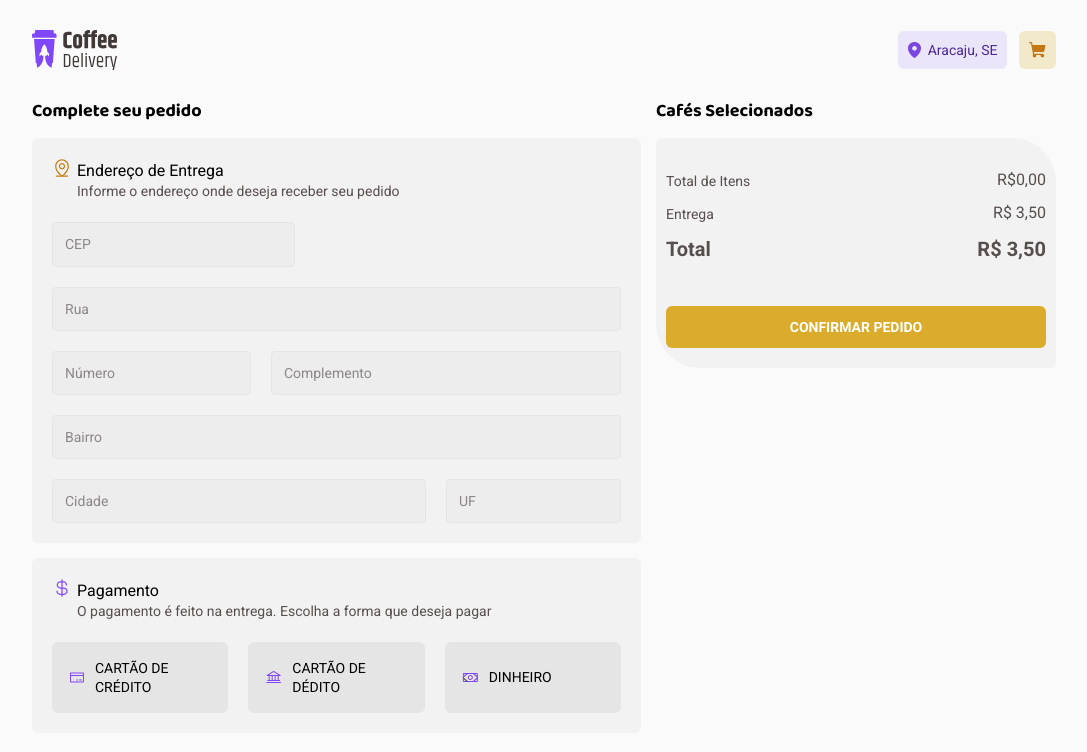
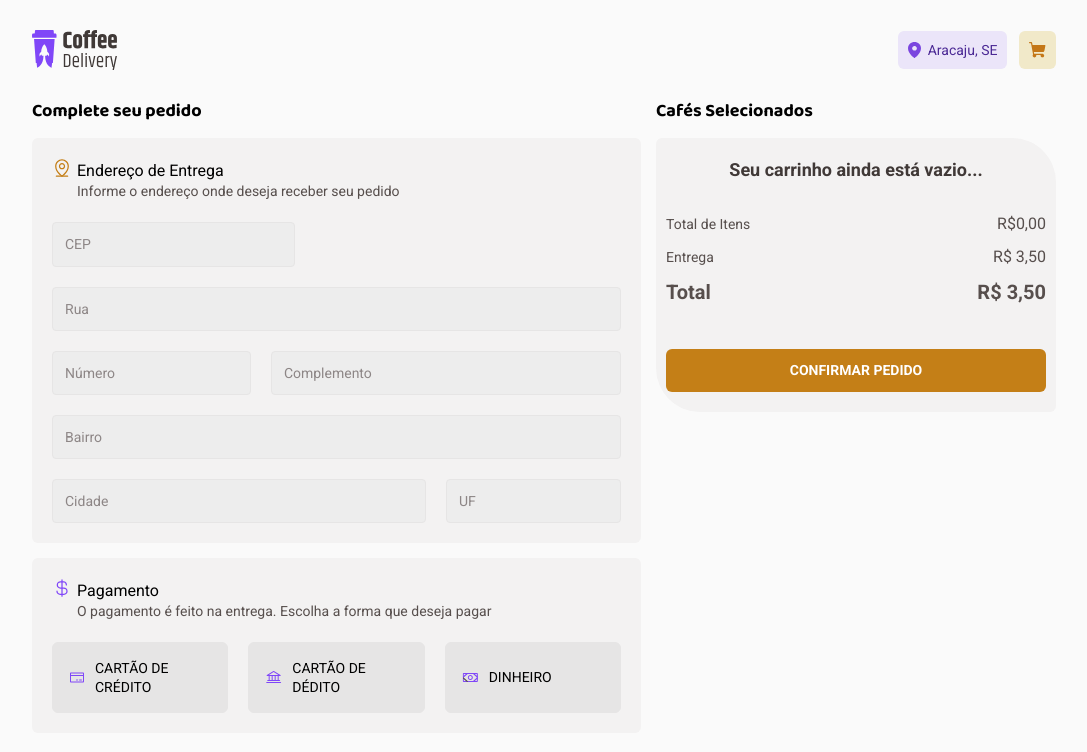
Before and after one commit to limaluan/coffee_delivery, a React (Vite) app: page /checkout in a window 1280 px wide. Shown: the top 752 px of the page, without its empty margins (96-1183 px from the left). Built offline with nearby package versions, Linux system fonts and the light colour scheme.

Commit message:
feat:toast confirmation when item is added to cart

```diff
--- a/src/components/CoffeeCard/index.tsx
+++ b/src/components/CoffeeCard/index.tsx
@@ -6,6 +6,7 @@ import { formatPrice } from "../../utils/formatPrice";
 import { useState } from "react";
 import { useAppDispatch } from "../../hooks/useTypedSelector";
 import { addItemToCart } from "../../store/cart/cartSlice";
+import { ToastContainer, toast } from "react-toastify";
 
 export function CoffeeCard(product: ICoffeeType) {
   const dispatch = useAppDispatch();
@@ -15,8 +16,10 @@ export function CoffeeCard(product: ICoffeeType) {
   const handleAddToCart = () => {
     dispatch(addItemToCart({ coffee: product, quantityToAdd: coffeeQuantity }));
     setCoffeeQuantity(1);
+    return toast.success(`${product.nome} foi adicionado ao carrinho!`, {
+      autoClose: 2000,
+    });
   };
-
   return (
     <CoffeeCardContainer>
       <img
@@ -62,6 +65,7 @@ export function CoffeeCard(product: ICoffeeType) {
           </div>
         </div>
       </div>
+      <ToastContainer />
     </CoffeeCardContainer>
   );
 }
--- a/src/components/CoffeesCartList/index.tsx
+++ b/src/components/CoffeesCartList/index.tsx
@@ -19,7 +19,8 @@ export function CoffeesCartList() {
       <h2 className="titles">Cafés Selecionados</h2>
 
       <div className="coffees-selected">
-        {cartItems.map((coffee) => (
+        {cartItems.length >= 1
+        ? cartItems.map((coffee) => (
           <div className="coffee-card" key={coffee.idProduto}>
             <img
               className="coffee-img"
@@ -62,7 +63,10 @@ export function CoffeesCartList() {
               </div>
             </div>
           </div>
-        ))}
+        )
+        )
+        :
+        (<p className="empty-cart-msg">Seu carrinho ainda está vazio...</p>)}
 
         <div className="order-info">
           <p>Total de Itens</p>
@@ -89,7 +93,7 @@ export function CoffeesCartList() {
           </p>
         </div>
 
-        <button className="confirm-button">CONFIRMAR PEDIDO</button>
+        <button className="confirm-button" disabled={cartItems.length < 1}>CONFIRMAR PEDIDO</button>
       </div>
     </CoffeesListContainer>
   );
--- a/src/components/CoffeesCartList/styles.ts
+++ b/src/components/CoffeesCartList/styles.ts
@@ -98,4 +98,32 @@ export const CoffeesListContainer = styled.section`
       z-index: 999;
     }
   }
+
+  .confirm-button {
+    width: 100%;
+    background-color: var(--yellow);
+    padding: 1.2rem 0;
+    font-weight: 700;
+    color: #fff;
+    text-align: center;
+    border-radius: 6px;
+    margin-top: 2.4rem;
+
+    &:hover {
+      background-color: var(--yellow-dark);
+      transition: background-color 75ms;
+    }
+
+    &:disabled {
+      background-color: var(--yellow-dark);
+      cursor: not-allowed;
+    }
+  }
+
+  .empty-cart-msg {
+    text-align: center;
+    font-size: 1.8rem;
+    font-weight: 700;
+    color: var(--subtitle);
+  }
 `;
--- a/src/pages/Checkout/styles.ts
+++ b/src/pages/Checkout/styles.ts
@@ -117,22 +117,6 @@ export const CheckoutContainer = styled.main`
     }
   }
 
-  .confirm-button {
-    width: 100%;
-    background-color: var(--yellow);
-    padding: 1.2rem 0;
-    font-weight: 700;
-    color: #fff;
-    text-align: center;
-    border-radius: 6px;
-    margin-top: 2.4rem;
-
-    &:hover {
-      background-color: var(--yellow-dark);
-      transition: background-color 75ms;
-    }
-  }
-
   @media (min-width: 768px) {
     max-width: 80vw;
     margin: 0 auto;
```
Also changed, not shown: 1 other file (tests, documents, lock files or other folders).
